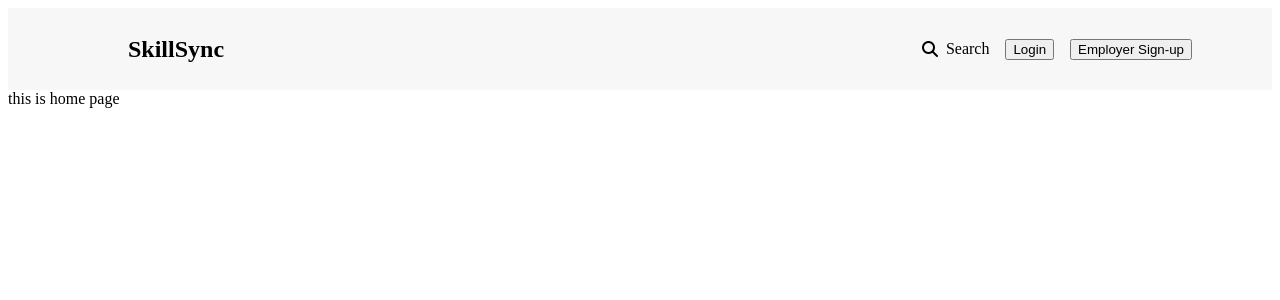
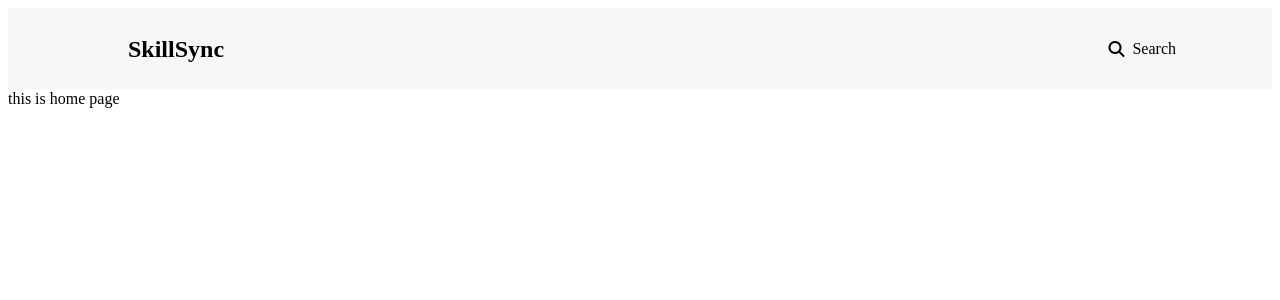
Before and after one commit to Rohangambig/SkillSync, a Next.js app: page / in a window 1280 px wide. Shown: the top 300 px of the page. Built offline with nearby package versions, Linux system fonts and the light colour scheme.

Commit message:
working with nav bar

```diff
--- a/component/Navbar.tsx
+++ b/component/Navbar.tsx
@@ -1,6 +1,8 @@
 import Link from "next/link";
 import styles from "./NavBar.module.css";
 export default function NavBar() {
+
+  const isLogin = true;
   return (
     <nav className={styles.navContainer}>
       <ul className={styles.nav}>
@@ -12,12 +14,11 @@ export default function NavBar() {
           <i className="fas fa-search"></i>
           <p>Search</p>
         </li>
+
         <li>
-          <button>Login</button>
+
         </li>
-        <li>
-          <button>Employer Sign-up</button>
-        </li>
+
       </ul>
     </nav>
   );
```
